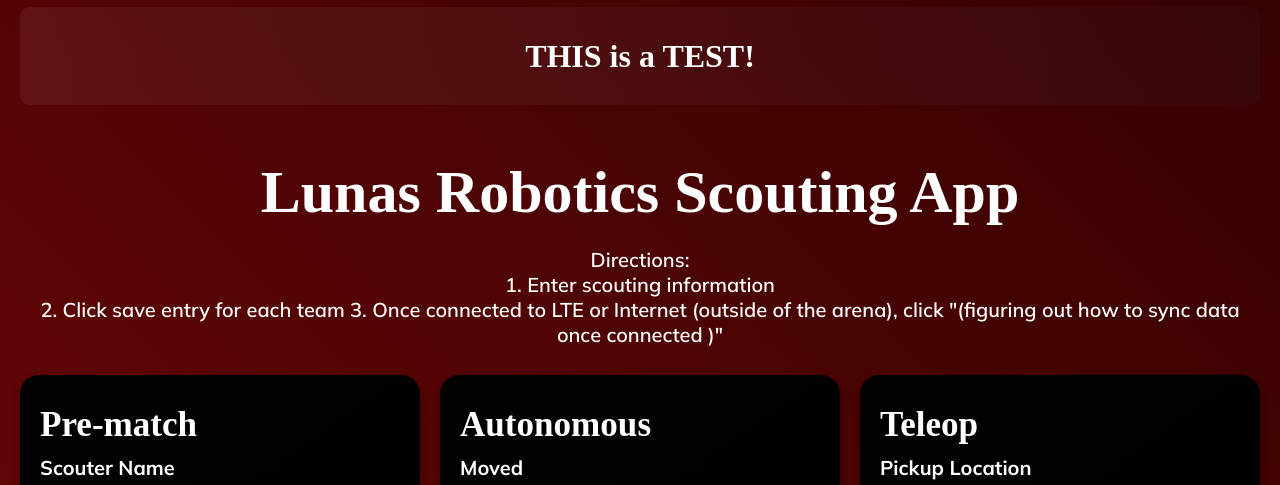
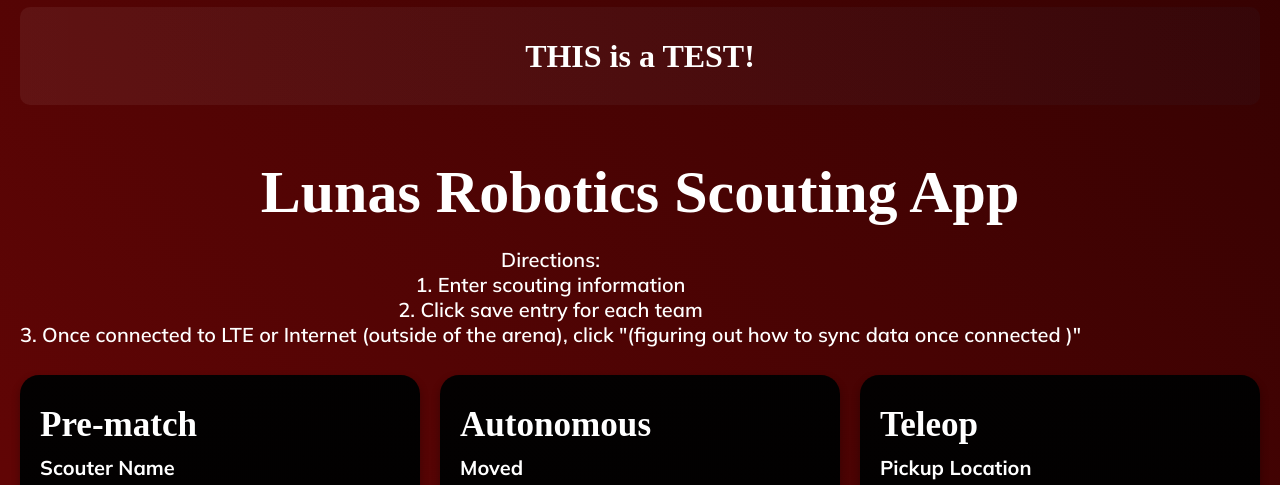
Before and after one commit to avyllen/pba-frc-thing, a plain HTML site: page index.html in a window 1280 px wide. Shown: the part 293-778 px from the top of the page. Drawn offline with Linux system fonts and the light colour scheme; a web font is replaced by a local one.

Commit message:
added line break

```diff
--- a/index.html
+++ b/index.html
@@ -177,7 +177,7 @@
    <label>
       Directions:<br>
       1. Enter scouting information <br>
-      2. Click save entry for each team
+      2. Click save entry for each team <br>
       3. Once connected to LTE or Internet (outside of the arena),
       click "(figuring out how to sync data once connected )"<br></label>
       </label>
```
